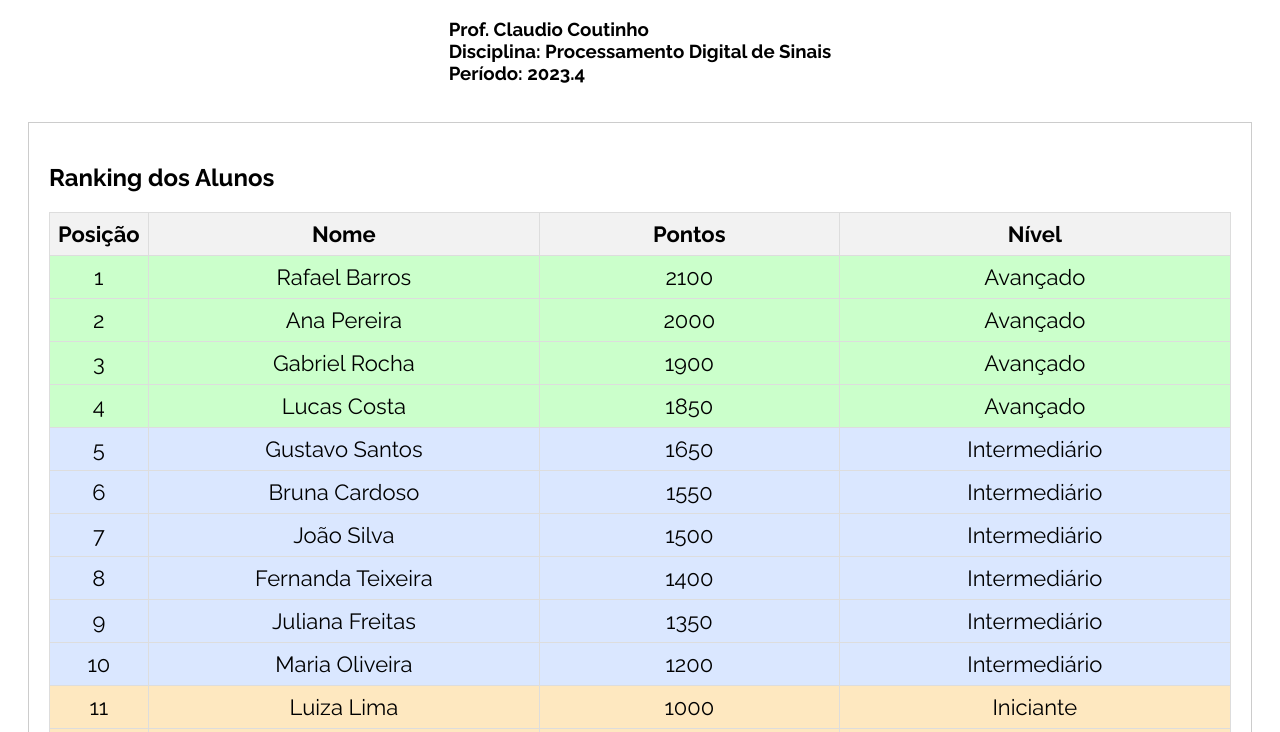
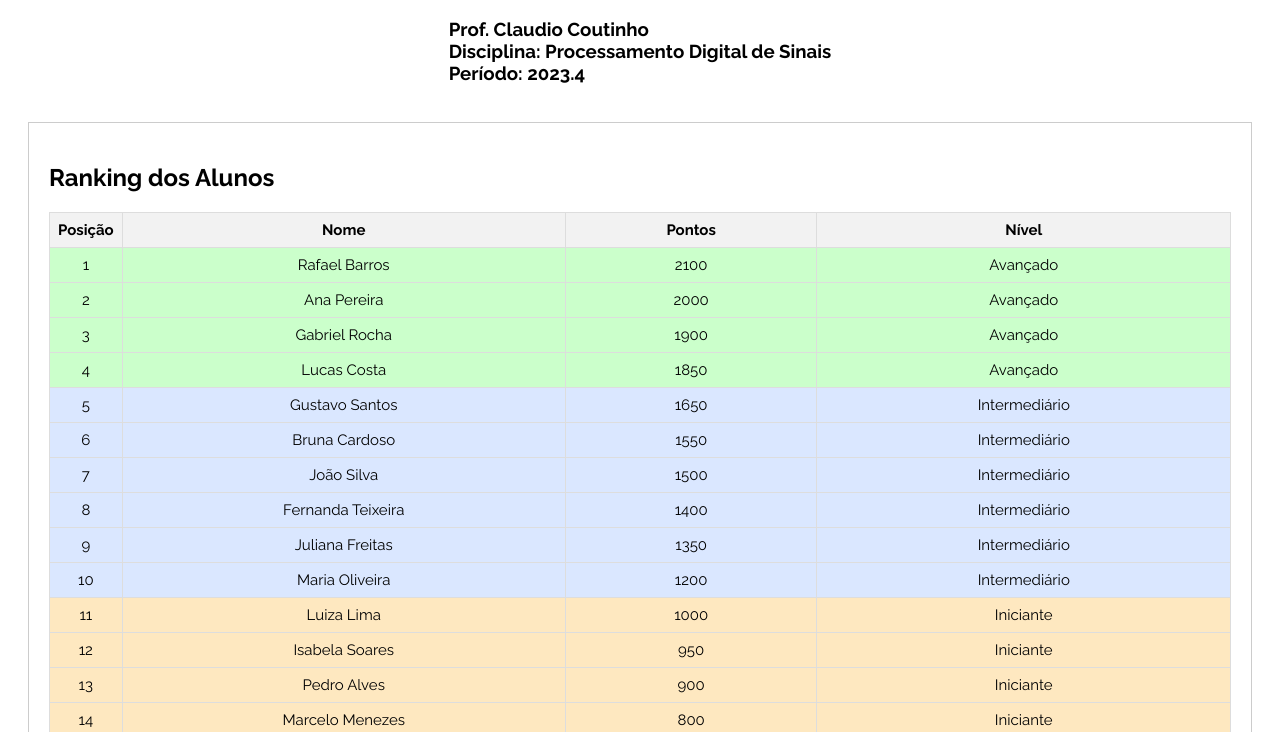
Before and after one commit to cmscoutinho/gamification-platform, a plain HTML site: page index.html in a window 1280 px wide. Shown: the part 220-952 px from the top of the page. Drawn offline with Linux system fonts and the light colour scheme.

Commit message:
Testing font change.

```diff
--- a/styles.css
+++ b/styles.css
@@ -11,7 +11,7 @@ section, footer {
 table {
     width: 100%;
     border-collapse: collapse;
-    font-size: 22px;
+    font-size: 15px;
     text-align: center;
 }
 
@@ -69,8 +69,8 @@ table td {
 }
 
 .posicao-coluna {
-    width: 50px;          /* Ajuste este valor conforme desejado */
-    max-width: 50px;      /* Garante que a célula não expanda além deste valor */
+    width: 5px;          /* Ajuste este valor conforme desejado */
+    max-width: 5px;      /* Garante que a célula não expanda além deste valor */
     overflow: hidden;     /* Esconde qualquer conteúdo que exceda a largura */
     text-overflow: ellipsis;  /* Adiciona '...' se o conteúdo for cortado */
     white-space: nowrap;      /* Impede que o conteúdo quebre para a próxima linha */
```
